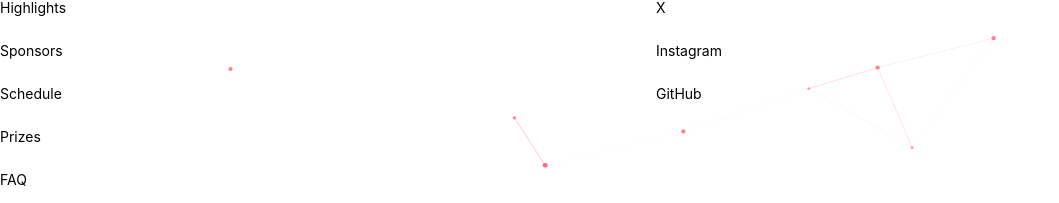
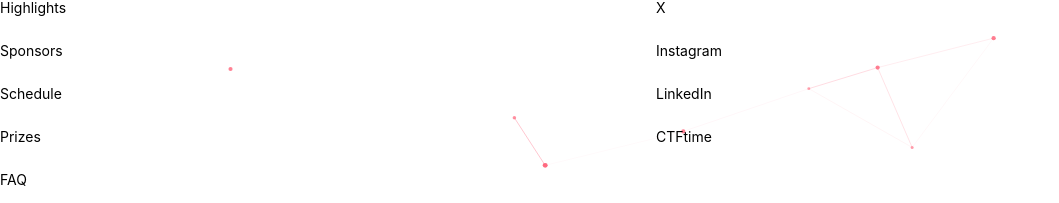
Before and after one commit to Amansinghtomar12/NullOrigin_ShadowCopy, a React (Vite) app: page / in a window 1280 px wide. Shown: the part 10508-10711 px from the top of the page, without its empty margins (0-1059 px from the left). Built offline with nearby package versions, Linux system fonts and the light colour scheme; a web font is replaced by a local one.

Commit message:
Swap GitHub for LinkedIn in socials and add the CTFtime event link
Community links now run Discord, X, Instagram, LinkedIn and CTFtime —
the last pointing at the Null Origin event page (ctftime.org/event/3346)
behind a flag icon. GitHub is removed everywhere it appeared.

```diff
--- a/src/constants/index.ts
+++ b/src/constants/index.ts
@@ -78,10 +78,16 @@
     svg: "M12 2.163c3.204 0 3.584.012 4.85.07 3.252.148 4.771 1.691 4.919 4.919.058 1.265.069 1.645.069 4.849 0 3.205-.012 3.584-.069 4.849-.149 3.225-1.664 4.771-4.919 4.919-1.266.058-1.644.07-4.85.07-3.204 0-3.584-.012-4.849-.07-3.26-.149-4.771-1.699-4.919-4.92-.058-1.265-.07-1.644-.07-4.849 0-3.204.013-3.583.07-4.849.149-3.227 1.664-4.771 4.919-4.919 1.266-.057 1.645-.069 4.849-.069zM12 0C8.741 0 8.333.014 7.053.072 2.695.272.273 2.69.073 7.052.014 8.333 0 8.741 0 12c0 3.259.014 3.668.072 4.948.2 4.358 2.618 6.78 6.98 6.98C8.333 23.986 8.741 24 12 24c3.259 0 3.668-.014 4.948-.072 4.354-.2 6.782-2.618 6.979-6.98.059-1.28.073-1.689.073-4.948 0-3.259-.014-3.667-.072-4.947-.196-4.354-2.617-6.78-6.979-6.98C15.668.014 15.259 0 12 0zm0 5.838a6.162 6.162 0 1 0 0 12.324 6.162 6.162 0 0 0 0-12.324zM12 16a4 4 0 1 1 0-8 4 4 0 0 1 0 8zm6.406-11.845a1.44 1.44 0 1 0 0 2.881 1.44 1.44 0 0 0 0-2.881z",
   },
   {
-    name: "GitHub",
+    name: "LinkedIn",
     href: "#",
-    color: "#fff",
-    svg: "M12 .297c-6.63 0-12 5.373-12 12 0 5.303 3.438 9.8 8.205 11.385.6.113.82-.258.82-.577 0-.285-.01-1.04-.015-2.04-3.338.724-4.042-1.61-4.042-1.61C4.422 18.07 3.633 17.7 3.633 17.7c-1.087-.744.084-.729.084-.729 1.205.084 1.838 1.236 1.838 1.236 1.07 1.835 2.809 1.305 3.495.998.108-.776.417-1.305.76-1.605-2.665-.3-5.466-1.332-5.466-5.93 0-1.31.465-2.38 1.235-3.22-.135-.303-.54-1.523.105-3.176 0 0 1.005-.322 3.3 1.23.96-.267 1.98-.399 3-.405 1.02.006 2.04.138 3 .405 2.28-1.552 3.285-1.23 3.285-1.23.645 1.653.24 2.873.12 3.176.765.84 1.23 1.91 1.23 3.22 0 4.61-2.805 5.625-5.475 5.92.42.36.81 1.096.81 2.22 0 1.606-.015 2.896-.015 3.286 0 .315.21.69.825.57C20.565 22.092 24 17.592 24 12.297c0-6.627-5.373-12-12-12",
+    color: "#0A66C2",
+    svg: "M20.447 20.452h-3.554v-5.569c0-1.328-.027-3.037-1.852-3.037-1.853 0-2.136 1.445-2.136 2.939v5.667H9.351V9h3.414v1.561h.046c.477-.9 1.637-1.85 3.37-1.85 3.601 0 4.267 2.37 4.267 5.455v6.286zM5.337 7.433a2.062 2.062 0 1 1 0-4.125 2.062 2.062 0 0 1 0 4.125zM7.119 20.452H3.555V9h3.564v11.452zM22.225 0H1.771C.792 0 0 .774 0 1.729v20.542C0 23.227.792 24 1.771 24h20.451C23.2 24 24 23.227 24 22.271V1.729C24 .774 23.2 0 22.225 0z",
+  },
+  {
+    name: "CTFtime",
+    href: "https://ctftime.org/event/3346",
+    color: "#d9232e",
+    svg: "M5 2.5a1 1 0 0 1 1 1V5h11.3a1.1 1.1 0 0 1 .9 1.74L15.9 10l2.3 3.26a1.1 1.1 0 0 1-.9 1.74H6v5.5a1 1 0 1 1-2 0v-17a1 1 0 0 1 1-1z",
   },
 ];
 
```
